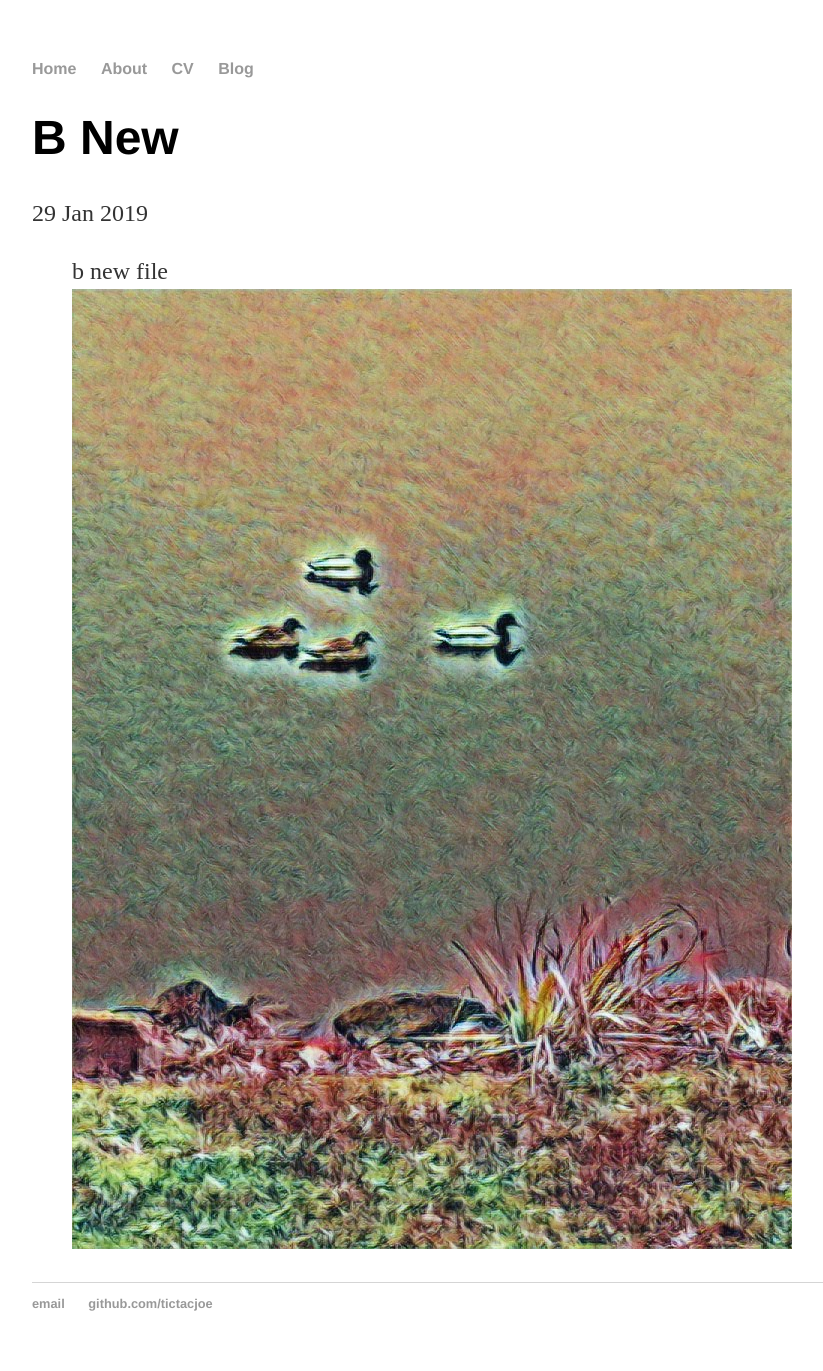
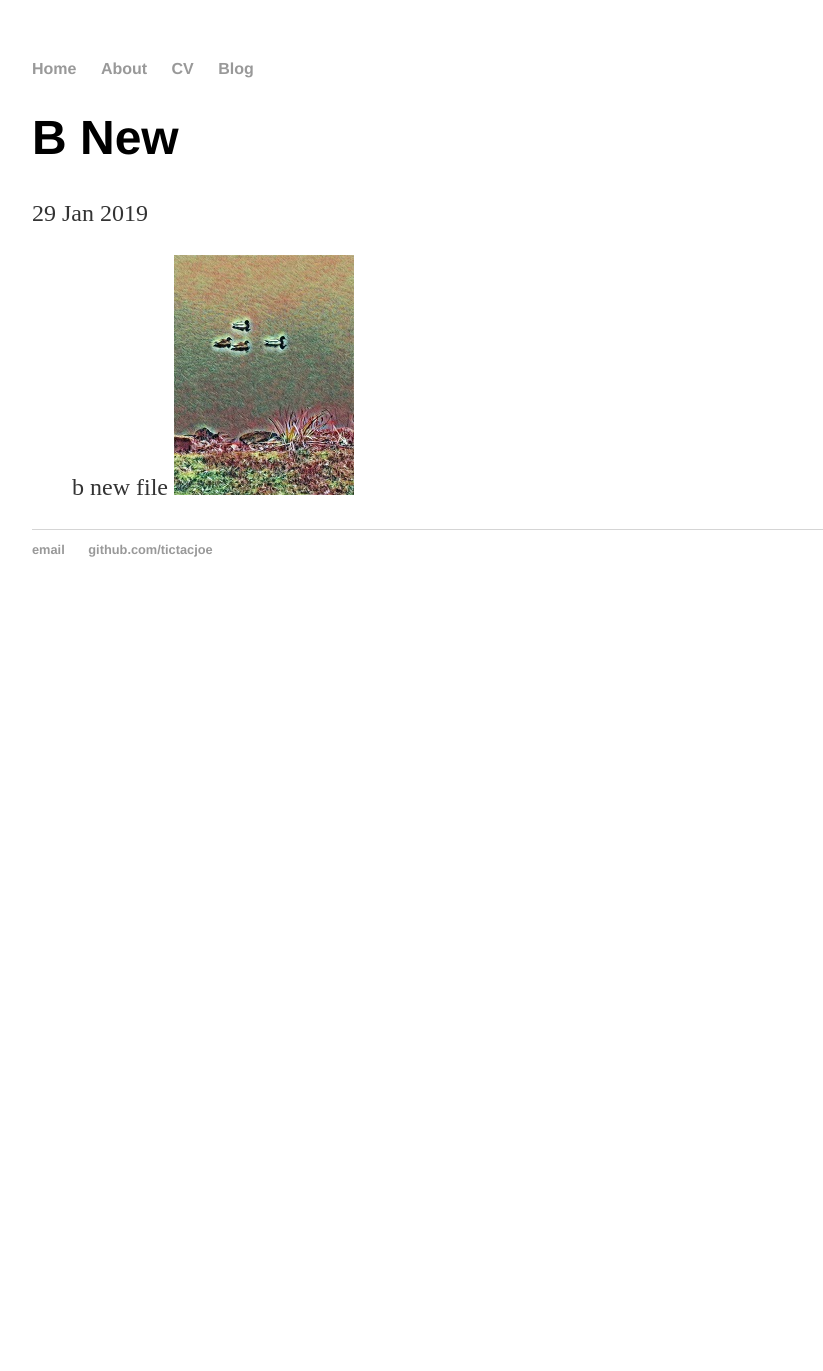
Before and after one commit to tictacjoe/tictacjoe.github.io, a Jekyll site: the page built from _posts/2019-01-29-b-new.md, in a window 1280 px wide. Shown: the whole page, without its empty margins (160-983 px from the left). Built offline with Jekyll 4.4.1, drawn with Linux system fonts in a browser that asks for light colours; our own code applies the rules of GitHub Pages for plain Markdown files; after the commit the page ends 900 px from its top, so only the background shows below that.

Commit message:
Update 2019-01-29-b-new.md

```diff
--- a/_posts/2019-01-29-b-new.md
+++ b/_posts/2019-01-29-b-new.md
@@ -2,4 +2,4 @@
 published: true
 ---
 > b new file
-![ducks.jpg]({{site.baseurl}}/pics/ducks.jpg)
+![ducks.jpg]({{site.baseurl}}/pics/ducks-25.jpg)
```
